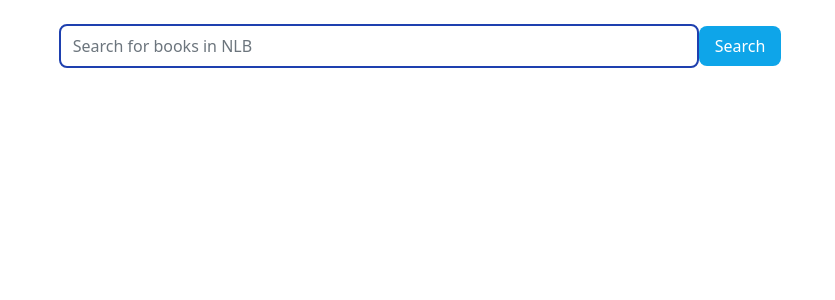
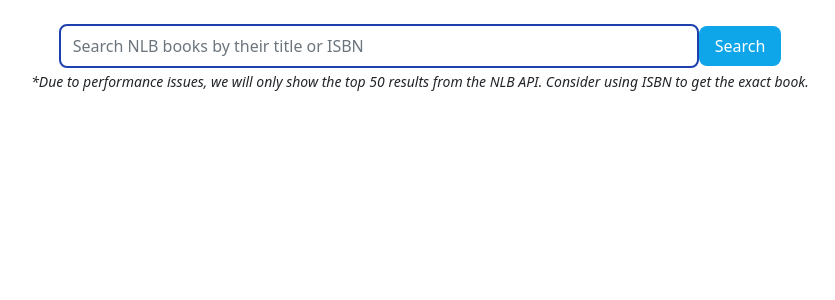
Before and after one commit to cliffchew84/SG-Lib-Books, a FastAPI app: template templates/search.html in a window 1280 px wide. Shown: the part 96-396 px from the top of the page, without its empty margins (220-1055 px from the left). Run offline with FastAPI, Linux system fonts and the light colour scheme; the template is opened without the code that fills it, so the values that code supplies are empty; style sheets or scripts are compiled from the project's sources; parts of the project's set-up code (start-up, migrations or seed data) failed here and were passed over.

Commit message:
Added more descriptions to Search page to nudge user search behaviour

```diff
--- a/templates/search.html
+++ b/templates/search.html
@@ -1,11 +1,11 @@
 {% include 'header.html' %}
 {% include 'navbar.html' %}
 
-<div>
+<div class='items-center justify-center'>
     <form class="form-inline flex items-center justify-center" action="/{{username}}/search/" method="GET">
 
         <input class="flex mt-4 py-2 w-1/2 md:text-base text-sm form-control rounded-lg border-2 border-blue-800"
-            placeholder="Search for books in NLB" type="search" id="book_search" name="book_search" />
+            placeholder="Search NLB books by their title or ISBN" type="search" id="book_search" name="book_search" />
 
         <!--Search button-->
         <button type="submit"
@@ -13,6 +13,10 @@
             Search
         </button>
     </form>
+    <p class='items-center mx-auto flex justify-center text-sm italic pt-1 w-3/4'>
+        *Due to performance issues, we will only show the top 50 results from
+        the NLB API. Consider using ISBN to get the exact book.
+    </p>
 </div>
 
 <div class="mx-auto max-w-screen-lg px-4 mt-3">
@@ -28,7 +32,7 @@
         <thead class="bg-gray-300 rounded-lg">
             <tr class='text-sm rounded-lg bg-blue-100'>
                 <th></th>
-                <th>Titles from searching <-{{keyword}}-> </th>
+                <th>Title / ISBN Search <-{{keyword}}-> </th>
                 <th>Author</th>
                 <th>Year</th>
             </tr>
```
